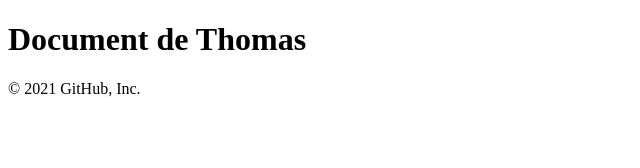
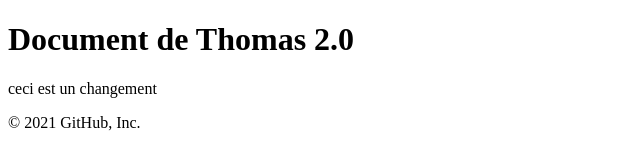
Before and after one commit to quentinwho/mission2, a plain HTML site: page thomas.html in a window 1280 px wide. Shown: the whole page, without its empty margins (0-640 px from the left). Drawn offline with Linux system fonts and the light colour scheme.

Commit message:
Update thomas.html

```diff
--- a/thomas.html
+++ b/thomas.html
@@ -9,8 +9,8 @@
 </head>
 <body>
 
-    <h1>Document de Thomas</h1>
-
+    <h1>Document de Thomas 2.0</h1>
+    <p> ceci est un changement</p>
 
 </body>
 </html>
```
